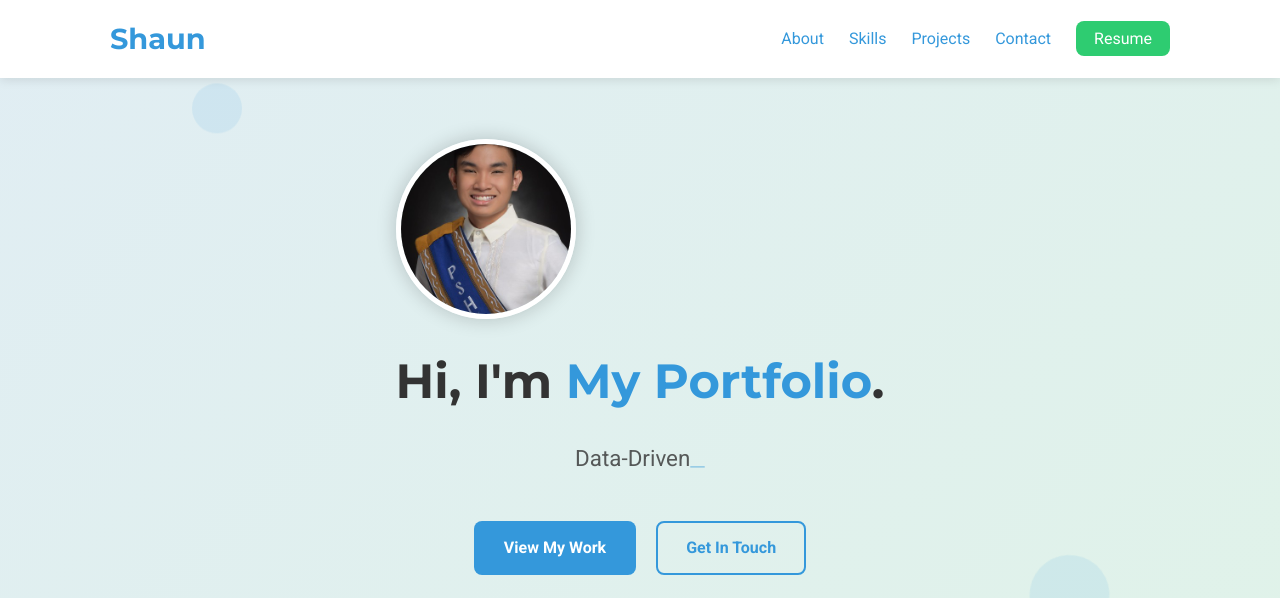
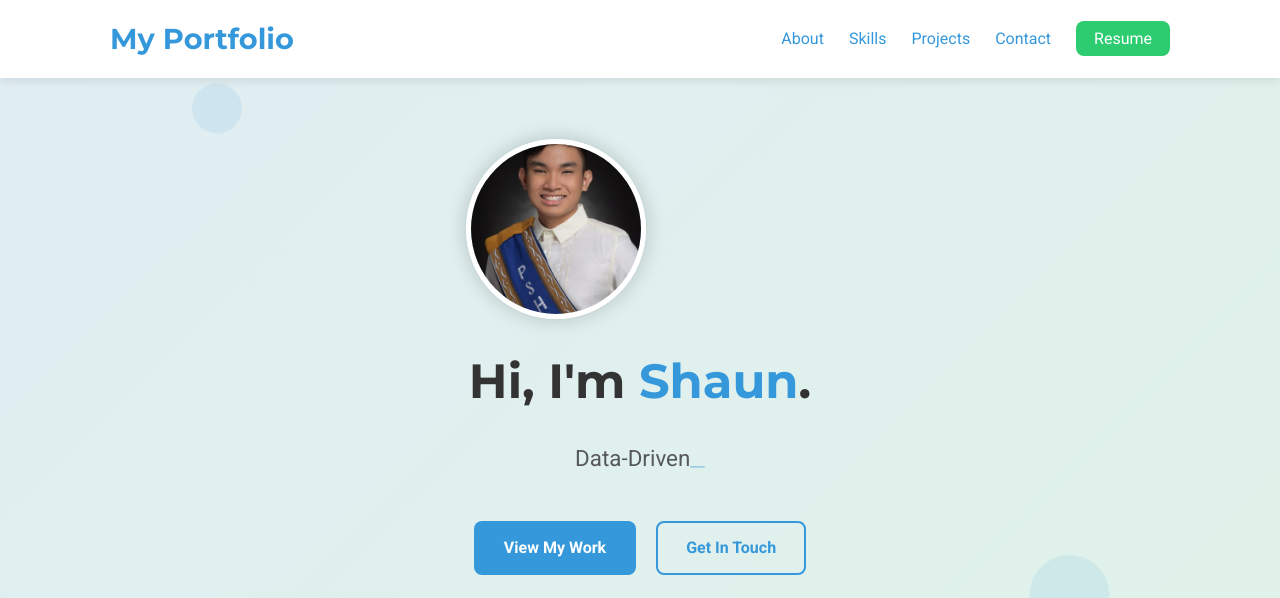
Before and after one commit to FreyaKassie16/portfolio-website, a plain HTML site: page index.html in a window 1280 px wide. Shown: the top 598 px of the page. Drawn offline with nearby package versions, Linux system fonts and the light colour scheme.

Commit message:
Fix stupid mistake

```diff
--- a/index.html
+++ b/index.html
@@ -15,7 +15,7 @@
 
     <header>
         <nav>
-            <div class="logo">Shaun</div>
+            <div class="logo">My Portfolio</div>
             <ul>
                 <li><a href="#about">About</a></li>
                 <li><a href="#skills">Skills</a></li>
@@ -33,7 +33,7 @@
             <div id="particles-js-placeholder"></div>
             <div class="hero-content">
                 <img src="images/profile.jpg" alt="Shaun" class="profile-pic">
-                <h1>Hi, I'm <span class="highlight">My Portfolio</span>.</h1>
+                <h1>Hi, I'm <span class="highlight">Shaun</span>.</h1>
                 <p class="subtitle"><span id="typed-output"></span></p> <!-- For Typed.js -->
                 <div class="hero-buttons">
                     <a href="#projects" class="btn">View My Work</a>
```
